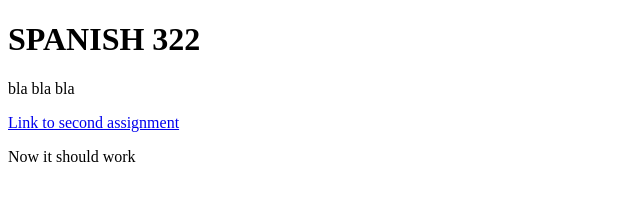
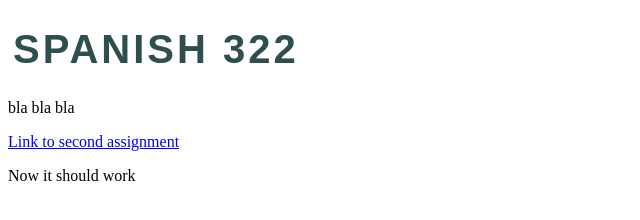
Before and after one commit to philippegaroflid/philippegaroflid.github.io, a plain HTML site: page index.html in a window 1280 px wide. Shown: the whole page, without its empty margins (0-640 px from the left). Drawn offline with Linux system fonts and the light colour scheme.

Commit message:
adding style

```diff
--- a/index.html
+++ b/index.html
@@ -1,7 +1,27 @@
 <!DOCTYPE html>
 <html>
 
+<head>
 
+<title> Philippe Garoflid: SPANISH 322 </title>
+
+<style>
+
+h1 {
+	font-family: Futura, sans-serif;
+	font-size: 40px;
+	color: DarkSlateGray;
+	text-transform: uppercase;
+	letter-spacing: 3px;
+	padding-left: 5px;
+	}
+
+</style>
+
+
+
+
+</head>
 
 
 
```
